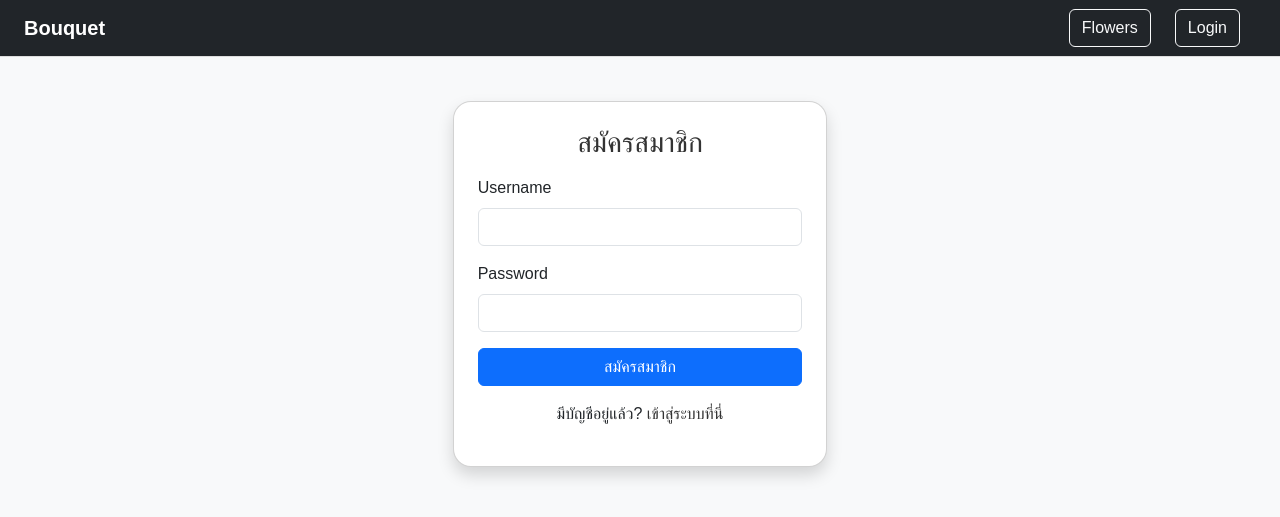
After one commit to 6810110102psu-cmd/bouquet-web, a Flask app: page /register in a window 1280 px wide. The commit adds this page. Shown: the top 517 px of the page. Run offline with Flask 3, Linux system fonts and the light colour scheme.

Commit message:
เพิ่มปุ่ม Register: เพิ่มปุ่ม "สมัครสมาชิกใหม่ที่นี่" ที่เชื่อมไปยัง Route /register เพื่อให้ผู้ใช้ใหม่สามารถลงทะเบียนชื่อและรหัสผ่านเข้าสู่ระบบได้เอง
ปรับ UI เล็กน้อย: เพิ่มเส้นคั่น (<hr>) และจัดระเบียบปุ่มให้ดูสวยงามขึ้นตามสไตล์ Bootstrap

Link กลับหน้าแรก: เพิ่มทางเลือกให้ผู้ใช้สามารถกดกลับไปดูหน้าแรกได้โดยไม่ต้อง Login

```diff
--- a/app.py
+++ b/app.py
@@ -95,6 +95,28 @@ def login():
         flash("ชื่อผู้ใช้หรือรหัสผ่านไม่ถูกต้อง", "danger")
 
     return render_template("login.html")
+
+@app.route("/register", methods=["GET", "POST"])
+def register():
+    if request.method == "POST":
+        username = request.form["username"]
+        password = request.form["password"]
+
+        # ตรวจสอบว่ามีชื่อนี้ในระบบหรือยัง
+        existing_user = User.query.filter_by(username=username).first()
+        if existing_user:
+            flash("ชื่อผู้ใช้นี้ถูกใช้ไปแล้ว", "danger")
+            return redirect("/register")
+
+        # บันทึกผู้ใช้ใหม่
+        new_user = User(username=username, password=password)
+        db.session.add(new_user)
+        db.session.commit()
+
+        flash("สมัครสมาชิกสำเร็จ! กรุณาเข้าสู่ระบบ", "success")
+        return redirect("/login")
+
+    return render_template("register.html")
 
 @app.route("/logout")
 def logout():
--- /dev/null
+++ b/templates/register.html
@@ -0,0 +1,20 @@
+{% extends "base.html" %}
+{% block content %}
+<div class="row justify-content-center">
+    <div class="col-md-4 card p-4 shadow">
+        <h3 class="text-center mb-3">สมัครสมาชิก</h3>
+        <form method="POST">
+            <div class="mb-3">
+                <label class="form-label">Username</label>
+                <input type="text" name="username" class="form-control" required>
+            </div>
+            <div class="mb-3">
+                <label class="form-label">Password</label>
+                <input type="password" name="password" class="form-control" required>
+            </div>
+            <button type="submit" class="btn btn-primary w-100">สมัครสมาชิก</button>
+        </form>
+        <p class="mt-3 text-center">มีบัญชีอยู่แล้ว? <a href="/login">เข้าสู่ระบบที่นี่</a></p>
+    </div>
+</div>
+{% endblock %}
```
Also changed, not shown: templates/login.html (+13 -1 lines).
